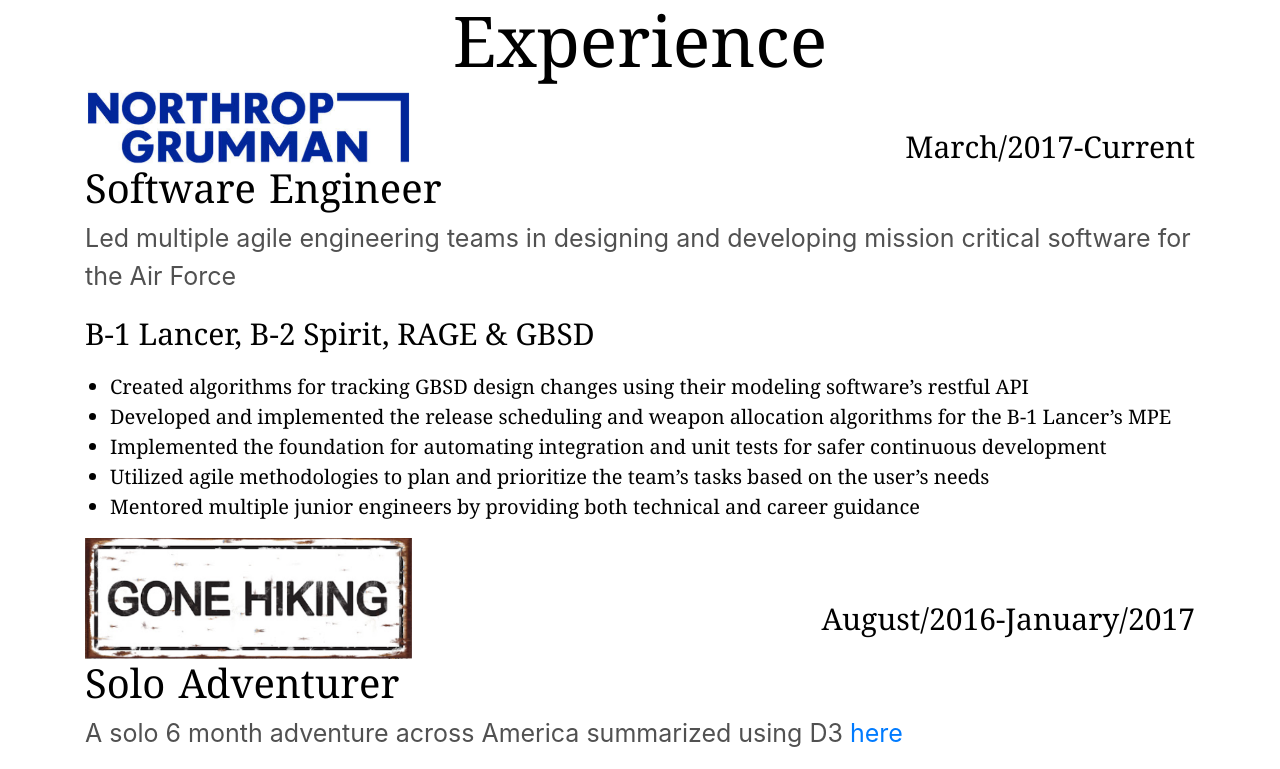
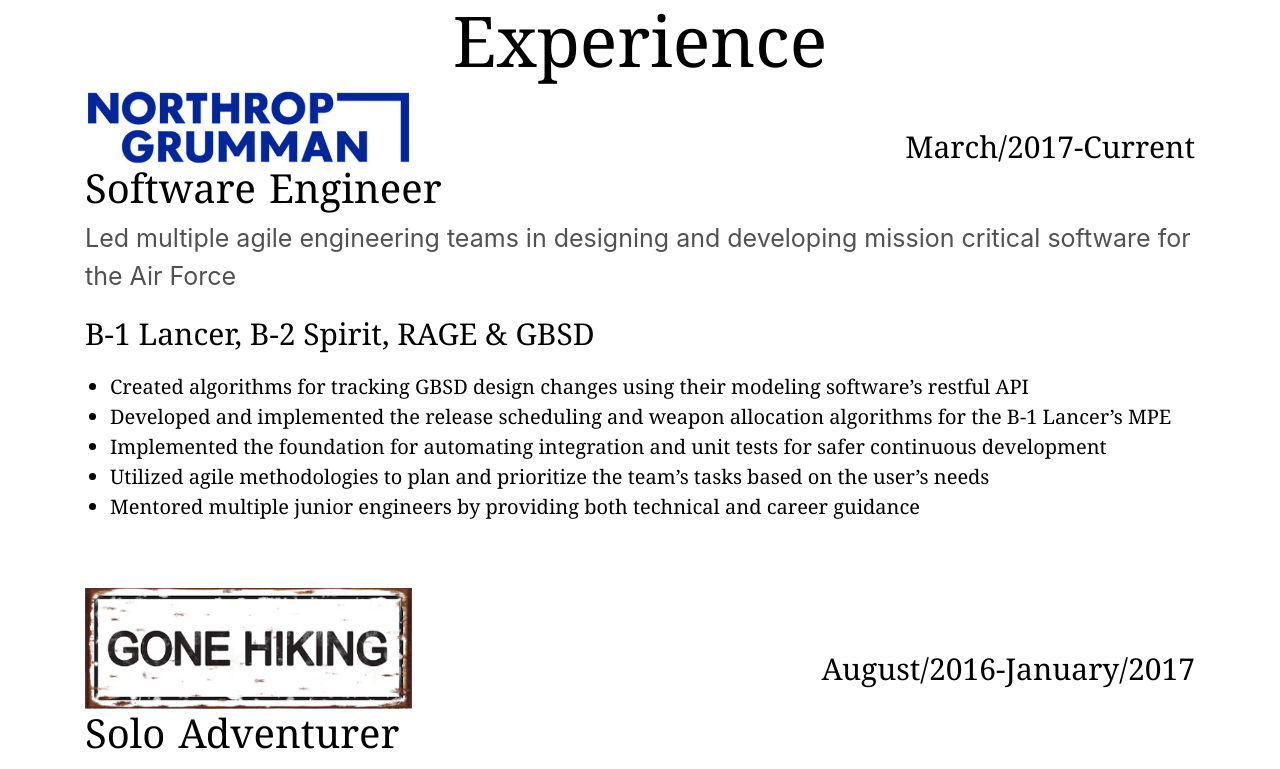
Before and after one commit to schretzilla/Website-3.0, a React (Create React App) app: page / in a window 1280 px wide. Shown: the part 1631-2400 px from the top of the page. Built offline with nearby package versions, Linux system fonts and the light colour scheme; the HTML template or start-up script is replaced by a standard one.

Commit message:
fix: added padding between exp

```diff
--- a/src/Experience/Components/Details.js
+++ b/src/Experience/Components/Details.js
@@ -21,6 +21,9 @@
   const style = {
     logo: {
       width: "327px"
+    },
+    container: {
+      paddingBottom: "50px"
     }
   };
   const keyPointElement = keyPoints.map((keyPoint, i) => {
@@ -38,7 +41,7 @@
   );
 
   return (
-    <>
+    <div style={style.container}>
       <Row>
         <Col md={6}>
           <img src={logo} style={style.logo} alt={`${company}-logo`} />
@@ -59,7 +62,7 @@
 
         <ul>{keyPointElement} </ul>
       </Row>
-    </>
+    </div>
   );
 };
 
```
